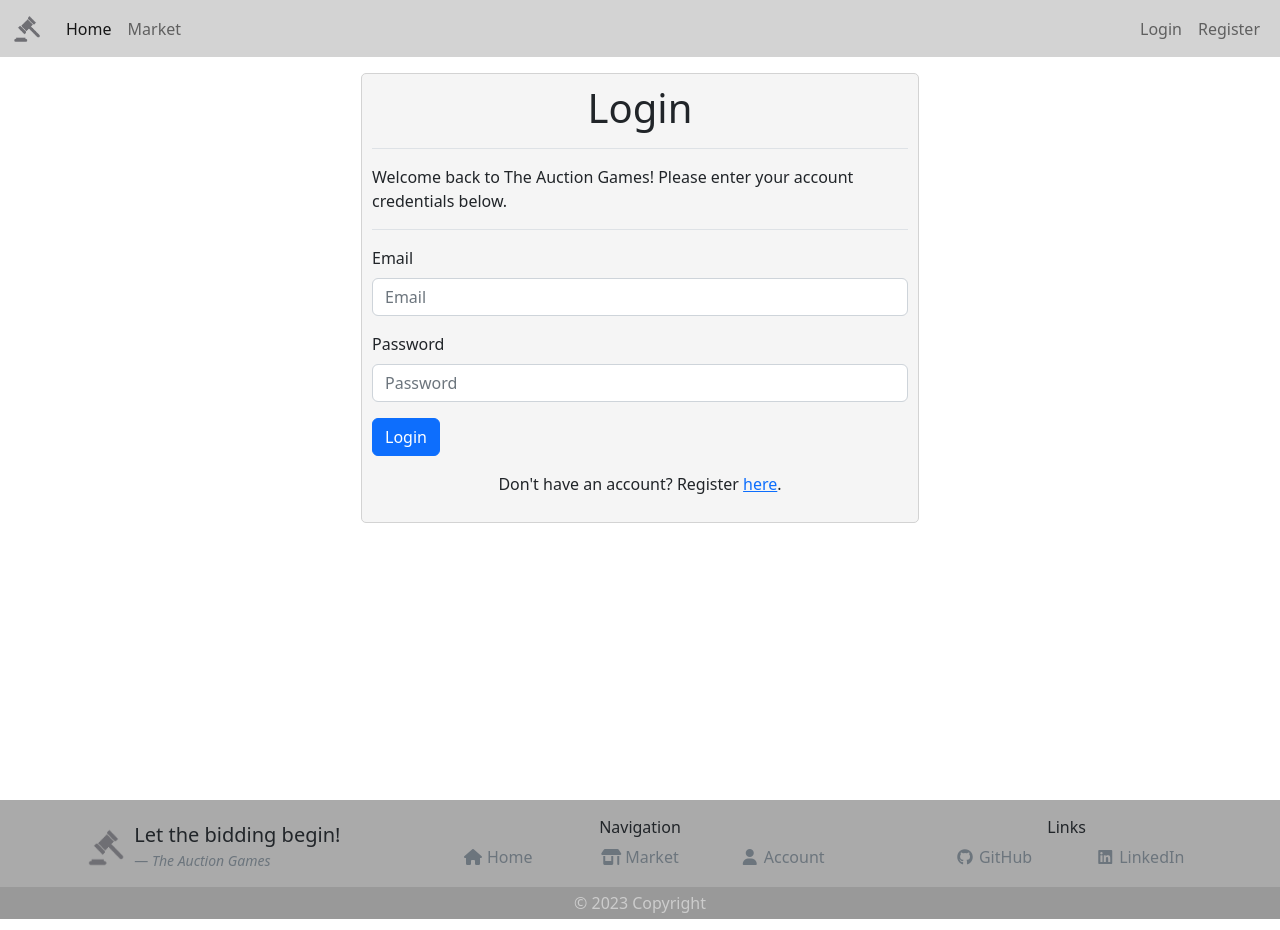
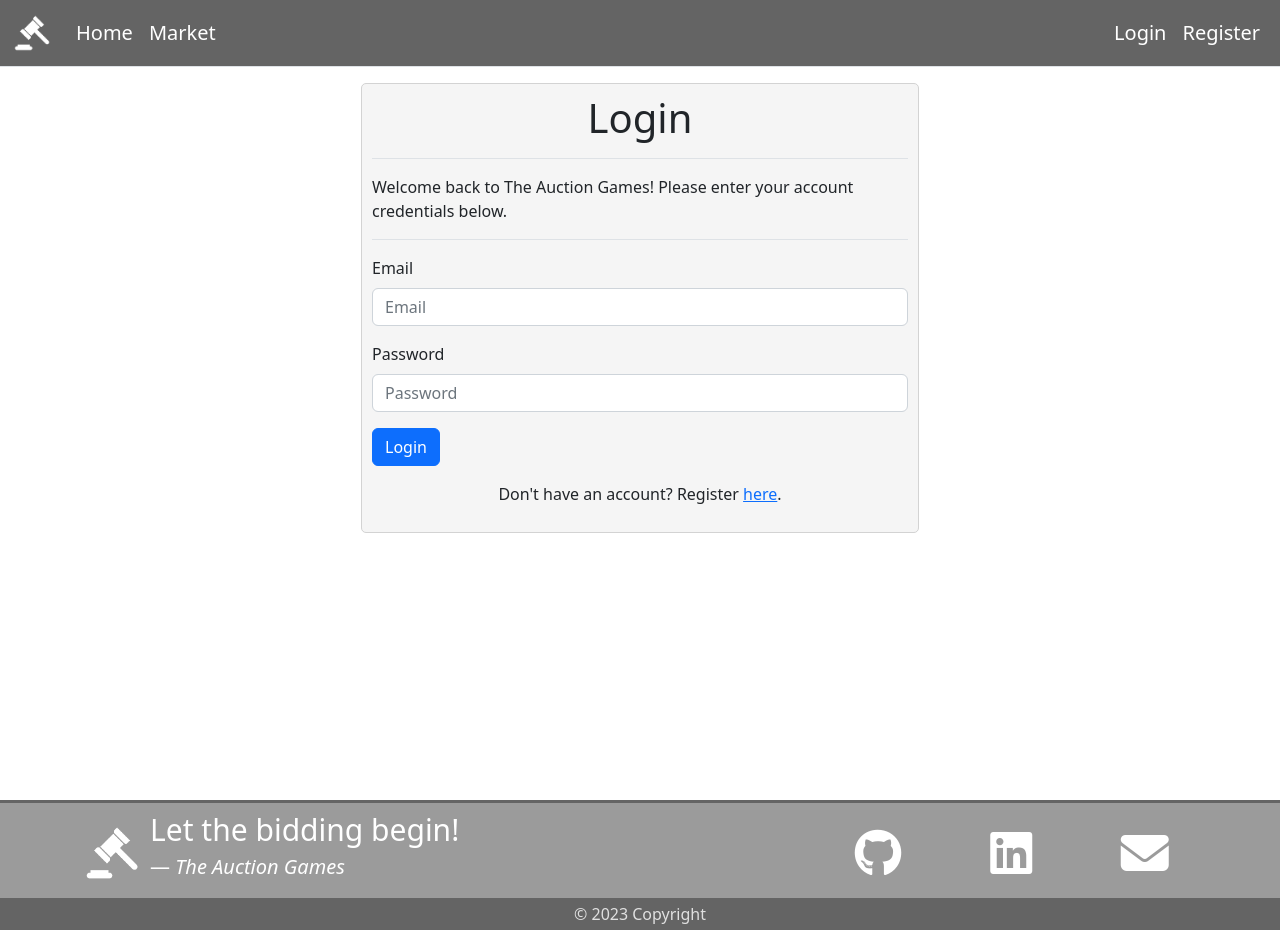
Before and after one commit to the-auction-games/auction-web-app, an Angular app: page /login in a window 1280 px wide. Built offline with nearby package versions, Linux system fonts and the light colour scheme.

Commit message:
Finish navbar and footer styles

```diff
--- a/src/app/footer/footer.component.html
+++ b/src/app/footer/footer.component.html
@@ -3,22 +3,22 @@
 
     <div class="container-fluid">
 
-        <div class="row align-items-center justify-content-around pt-3">
+        <div class="row align-items-center justify-content-between pt-1">
 
             <!-- Logo & Short Description -->
-            <div class="col-sm-12 col-md-4">
+            <div class="col-sm-12 col-md-5">
                 <div class="d-flex justify-content-center align-items-center">
 
                     <!-- Logo -->
-                    <div class="me-2 pb-2">
-                        <img src="../../assets/logo.png" alt="Logo" style="max-width: 40px">
+                    <div class="mx-2">
+                        <img class="tag-footer-logo" src="../../assets/logo.png" alt="Logo">
                     </div>
 
                     <!-- Quote -->
-                    <div class="mt-1">
+                    <div class="tag-quote">
                         <figure>
                             <blockquote class="blockquote">
-                                <p>Let the bidding begin!</p>
+                                <span>Let the bidding begin!</span>
                             </blockquote>
                             <figcaption class="blockquote-footer">
                                 <cite>The Auction Games</cite>
@@ -28,84 +28,33 @@
                 </div>
             </div>
 
-            <!-- Navigation -->
-            <div class="col-sm-12 col-md-4 mb-3">
+            <!-- Links -->
+            <div class="col-sm-12 col-md-5 text-center">
 
-                <!-- Navigation header -->
-                <div class="text-center">
-                    <h6>Navigation</h6>
-                </div>
+                <div class="row justify-content-center align-items-center">
 
-                <!-- Navigation list -->
-                <div class="row justify-content-center align-items-center text-center">
-
-                    <!-- Home Link -->
-                    <div class="col-12 col-sm-3 col-md-4 p-0">
-                        <a class="nav-link text-muted" href="">
-                            <div class="d-flex flex-nowrap justify-content-center align-items-center">
-                                <i class="fa-solid fa-home fa-fw me-1"></i>
-                                Home
-                            </div>
+                    <!-- GitHub Icon -->
+                    <div class="col-3 tag-footer-icon">
+                        <a href="https://github.com/joelsmith-2019" target="_blank">
+                            <i class="fa-brands fa-github fa-3x fa-fw me-1"></i>
                         </a>
                     </div>
 
-                    <!-- Market Link -->
-                    <div class="col-12 col-sm-3 col-md-4 p-0 px-2">
-                        <a class="nav-link text-muted" routerLink="market">
-                            <div class="d-flex flex-nowrap justify-content-center align-items-center">
-                                <i class="fa-solid fa-shop fa-fw me-1"></i>
-                                Market
-                            </div>
+                    <!-- LinkedIn Icon -->
+                    <div class="col-3 tag-footer-icon">
+                        <a href="https://linkedin.com/in/joelsmith-2019" target="_blank">
+                            <i class="fa-brands fa-linkedin fa-3x fa-fw me-1"></i>
                         </a>
                     </div>
 
-                    <!-- Account Link -->
-                    <div class="col-12 col-sm-3 col-md-4 p-0">
-                        <a class="nav-link text-muted" routerLink="account">
-                            <div class="d-flex flex-nowrap justify-content-center align-items-center">
-                                <i class="fa-solid fa-user fa-fw me-1"></i>
-                                Account
-                            </div>
+                    <!-- Mail icon -->
+                    <div class="col-3 tag-footer-icon">
+                        <a href="mailto:joelsmith.2019@gmail.com">
+                            <i class="fa-solid fa-envelope fa-3x fa-fw me-1"></i>
                         </a>
                     </div>
-
                 </div>
 
-            </div>
-
-            <!-- Links -->
-            <div class="col-sm-12 col-md-4 mb-3">
-
-                <!-- Links header -->
-                <div class="text-center">
-                    <h6>Links</h6>
-                </div>
-
-                <!-- Links list -->
-                <div class="row justify-content-center align-items-center text-center">
-
-                    <!-- GitHub Link -->
-                    <div class="col-12 col-sm-3 col-md-4 p-0 pe-1">
-                        <a class="nav-link text-muted no-wrap" href="https://github.com/joelsmith-2019" target="_blank">
-                            <div class="d-flex flex-nowrap justify-content-center align-items-center">
-                                <i class="fa-brands fa-github fa-fw me-1"></i>
-                                GitHub
-                            </div>
-                        </a>
-                    </div>
-
-                    <!-- LinkedIn Link -->
-                    <div class="col-12 col-sm-3 col-md-4 p-0 ps-1">
-                        <a class="nav-link text-muted" href="https://www.linkedin.com/in/joelsmith-2019/"
-                            target="_blank">
-                            <div class="d-flex flex-nowrap justify-content-center align-items-center">
-                                <i class="fa-brands fa-linkedin fa-fw me-1"></i>
-                                LinkedIn
-                            </div>
-                        </a>
-                    </div>
-
-                </div>
             </div>
 
         </div>
--- a/src/app/navbar/navbar.component.html
+++ b/src/app/navbar/navbar.component.html
@@ -1,12 +1,12 @@
 <!-- Create the navbar -->
-<nav class="navbar navbar-expand-sm navbar-light" style="background-color: lightgray;">
+<nav class="navbar navbar-expand-sm border-bottom tag-navbar">
 
   <!-- Create the container -->
   <div class="container-fluid">
 
     <!-- Add the logo -->
     <a class="navbar-brand" routerLink="">
-      <img src="../../assets/logo.png" id="logo" alt="Logo" width="30px" class="d-inline-block align-text-top">
+      <img class="tag-nav-logo" src="../../assets/logo.png" id="logo" alt="Logo">
     </a>
 
     <!-- Add the toggle button -->
@@ -20,21 +20,21 @@
 
       <!-- Nav items on the left -->
       <ul class="navbar-nav">
-        <li class="nav-item">
-          <a class="nav-link active" routerLink="">Home</a>
+        <li class="">
+          <a class="nav-link tag-nav-link" routerLink="">Home</a>
         </li>
-        <li class="nav-item">
-          <a class="nav-link" routerLink="market">Market</a>
+        <li class="">
+          <a class="nav-link tag-nav-link" routerLink="market">Market</a>
         </li>
       </ul>
 
       <!-- Nav items on the right if not logged in -->
       <ul class="navbar-nav ms-auto" *ngIf="!isLoggedIn">
         <li class="nav-item">
-          <a class="nav-link" routerLink="login">Login</a>
+          <a class="nav-link tag-nav-link" routerLink="login">Login</a>
         </li>
         <li class="nav-item">
-          <a class="nav-link" routerLink="register">Register</a>
+          <a class="nav-link tag-nav-link" routerLink="register">Register</a>
         </li>
       </ul>
 
@@ -43,14 +43,14 @@
         <li class="nav-item dropdown">
 
           <!-- The dropdown button -->
-          <a class="nav-link dropdown-toggle" href="#" role="button" data-bs-toggle="dropdown" aria-expanded="false">
+          <a class="nav-link dropdown-toggle tag-nav-link" href="#" role="button" data-bs-toggle="dropdown" aria-expanded="false">
             Account
           </a>
 
           <!-- Drop down to view account / logout -->
-          <ul class="dropdown-menu dropdown-menu-end" style="background-color: lightgray;">
-            <li><a class="dropdown-item" routerLink="account">View Account</a></li>
-            <li><button class="dropdown-item" (click)="onLogout()">Logout</button></li>
+          <ul class="dropdown-menu dropdown-menu-end" style="background-color: rgb(100, 100, 100);">
+            <li><a class="dropdown-item tag-nav-link" routerLink="account">View Account</a></li>
+            <li><button class="dropdown-item tag-nav-link" (click)="onLogout()">Logout</button></li>
           </ul>
 
         </li>
--- a/src/styles.css
+++ b/src/styles.css
@@ -6,19 +6,72 @@ body {
     word-break: break-word;
 }
 
+.tag-navbar {
+    background-color: rgb(100, 100, 100);
+}
+
+.tag-nav-logo {
+    width: 40px;
+    height: 40px;
+    object-fit: contain;
+    filter: grayscale(100%) brightness(300%);
+}
+
+.tag-nav-logo:hover {
+    filter: brightness(0%);
+}
+
+.tag-footer-logo {
+    width: 60px;
+    height: 60px;
+    object-fit: contain;
+    filter: grayscale(100%) brightness(300%);
+}
+
+.tag-quote blockquote, .tag-quote figcaption {
+    color: white;
+    font-size: 30px;
+}
+
+.tag-quote figcaption {
+    font-size: 20px;
+}
+
+.tag-nav-link {
+    color: white;
+    text-decoration: none;
+    transition: color 0.2s;
+    font-size: 20px;
+}
+
+.tag-nav-link:hover {
+    color: black;
+}
+
 .tag-container {
     padding: 3px;
-    background-color: lightgray;
-    border-radius: 5px;
 }
 
 .tag-footer {
-    background-color: rgb(170, 170, 170);
+    background-color: rgb(155, 155, 155);
+    border-top: 3px solid rgb(100, 100, 100);
+    /* background-color: rgb(170, 170, 170); */
+}
+
+.tag-footer-icon {
+    margin: 0;
+    padding: 0;
+    filter: grayscale(100%) brightness(1000%);
+}
+
+.tag-footer-icon a:hover {
+    filter: brightness(0%)
 }
 
 .tag-copyright {
-    background-color: rgba(0, 0, 0, 0.1);
-    color: rgba(255, 255, 255, 0.5);
+    background-color: rgb(100, 100, 100);
+    color: rgba(255, 255, 255, 0.80);
+    font-size: 16px;
 }
 
 .tag-login-register {
```
